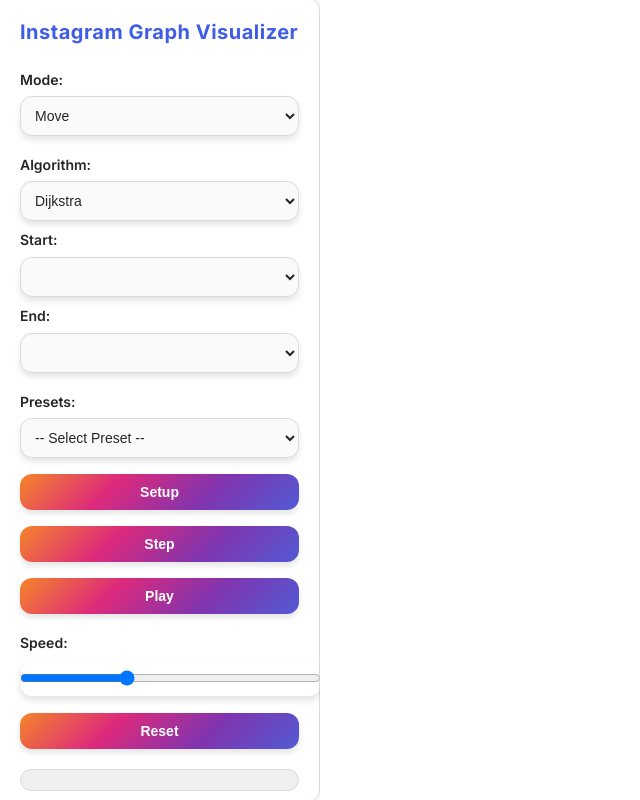
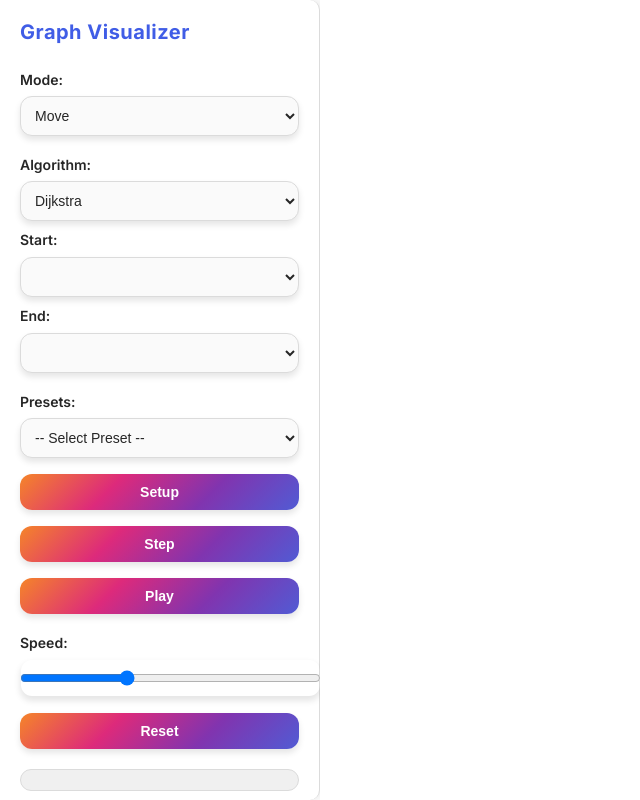
Before and after one commit to GoyardGlasses/visualgo, a plain HTML site: page index.html in a window 1280 px wide. Shown: the whole page, without its empty margins (0-640 px from the left). Drawn offline with Linux system fonts and the light colour scheme.

Commit message:
Update index.html

```diff
--- a/index.html
+++ b/index.html
@@ -89,7 +89,7 @@
 </head>
 <body>
   <div id="sidebar">
-    <h2>Instagram Graph Visualizer</h2>
+    <h2> Graph Visualizer</h2>
 
     <label>Mode:</label>
     <select id="mode">
```
